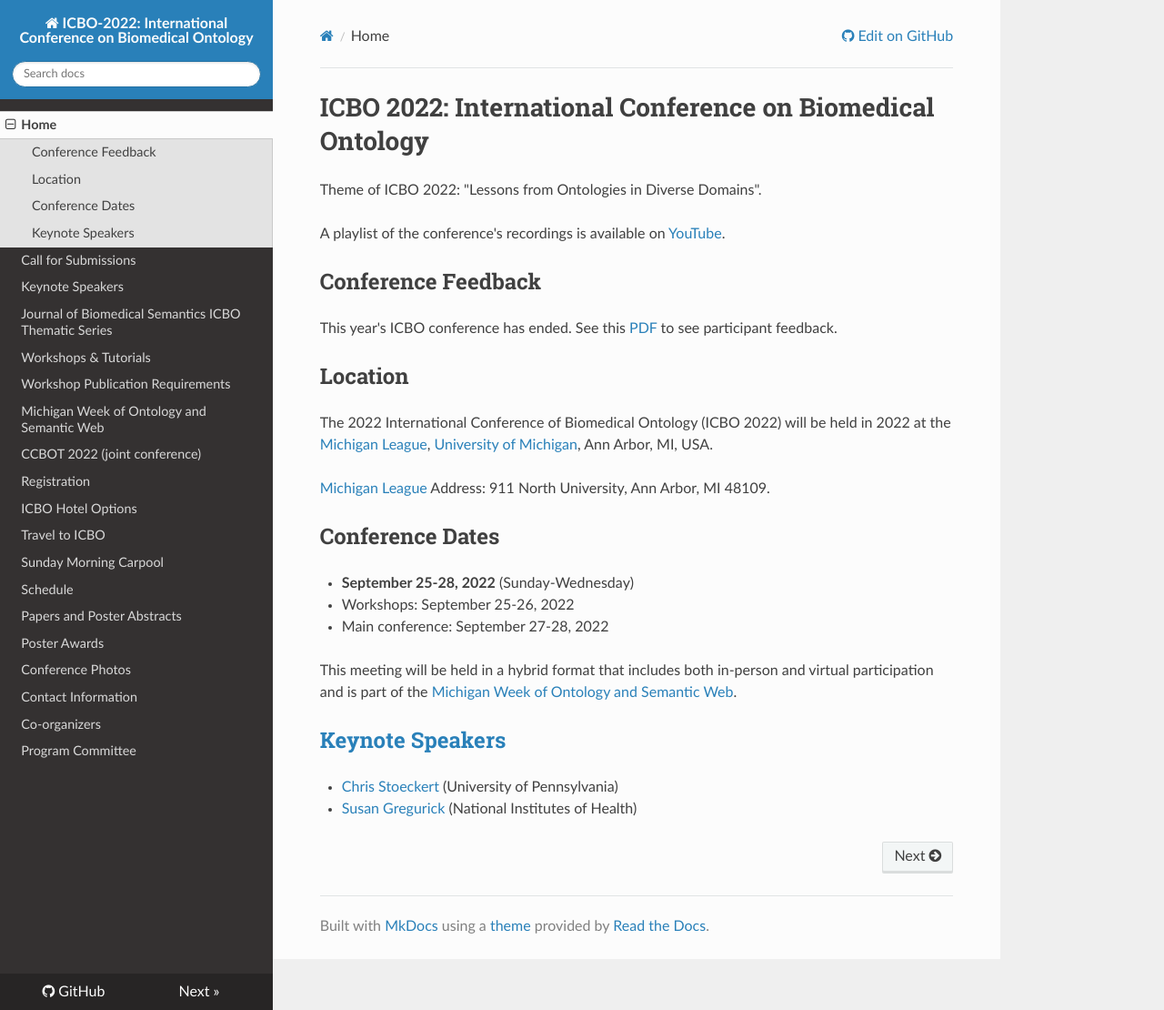
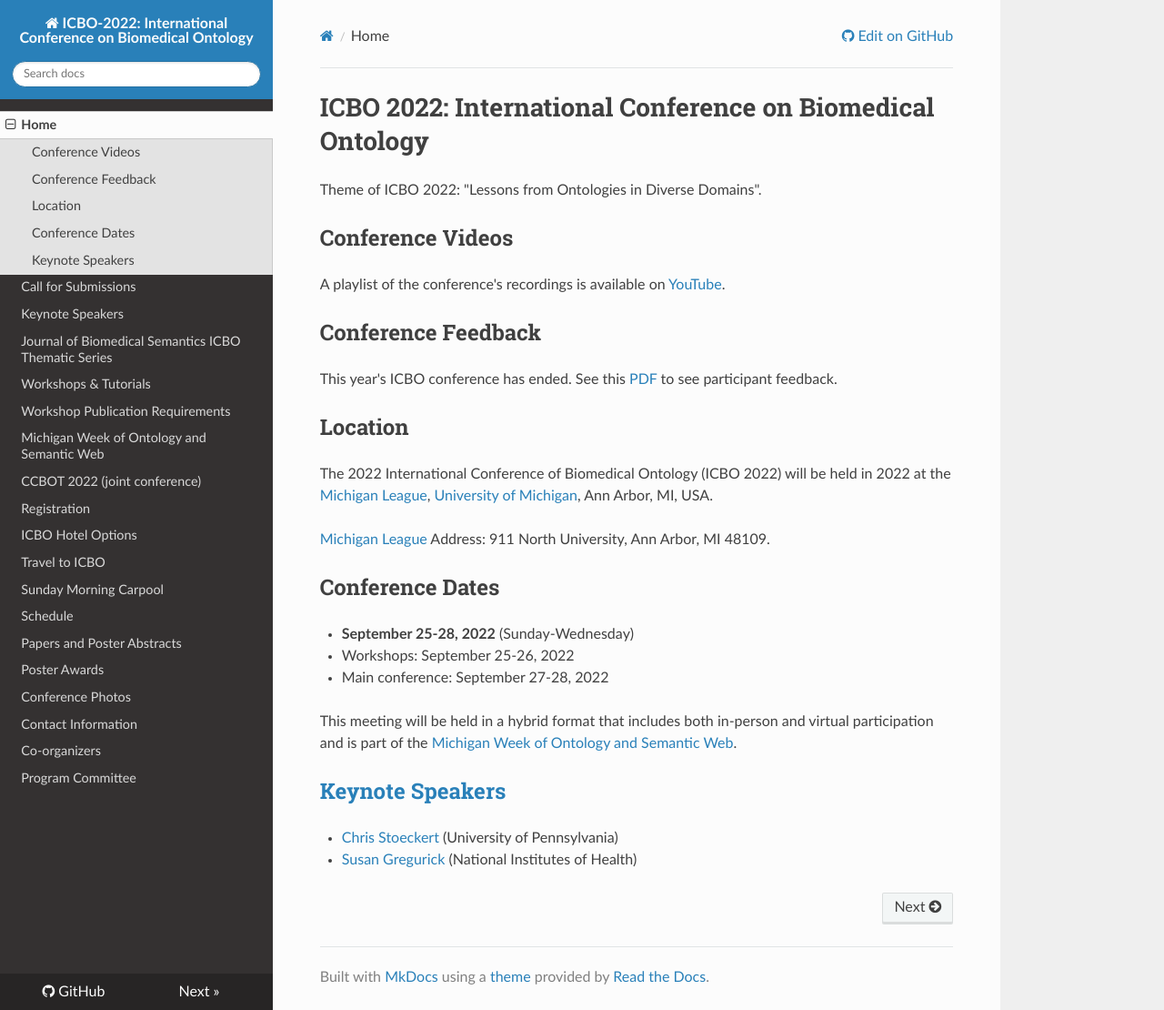
Before and after one commit to johnbeve/BFO-Organization, an MkDocs documentation site: the page built from docs/index.md, in a window 1280 px wide and 1110 px high. Shown: the whole window at 91% size. Built offline with MkDocs 1.6.1, drawn with Linux system fonts in a browser that asks for light colours; nearby versions of some CDN libraries.

Commit message:
add conference video header

```diff
--- a/docs/index.md
+++ b/docs/index.md
@@ -1,6 +1,8 @@
 # ICBO 2022: International Conference on Biomedical Ontology
 
 Theme of ICBO 2022: "Lessons from Ontologies in Diverse Domains".
+
+## Conference Videos
 
 A playlist of the conference's recordings is available on [YouTube](https://www.youtube.com/channel/UCUT0MwXxAFnekhsSJVmHTJw/playlists).
 
```
